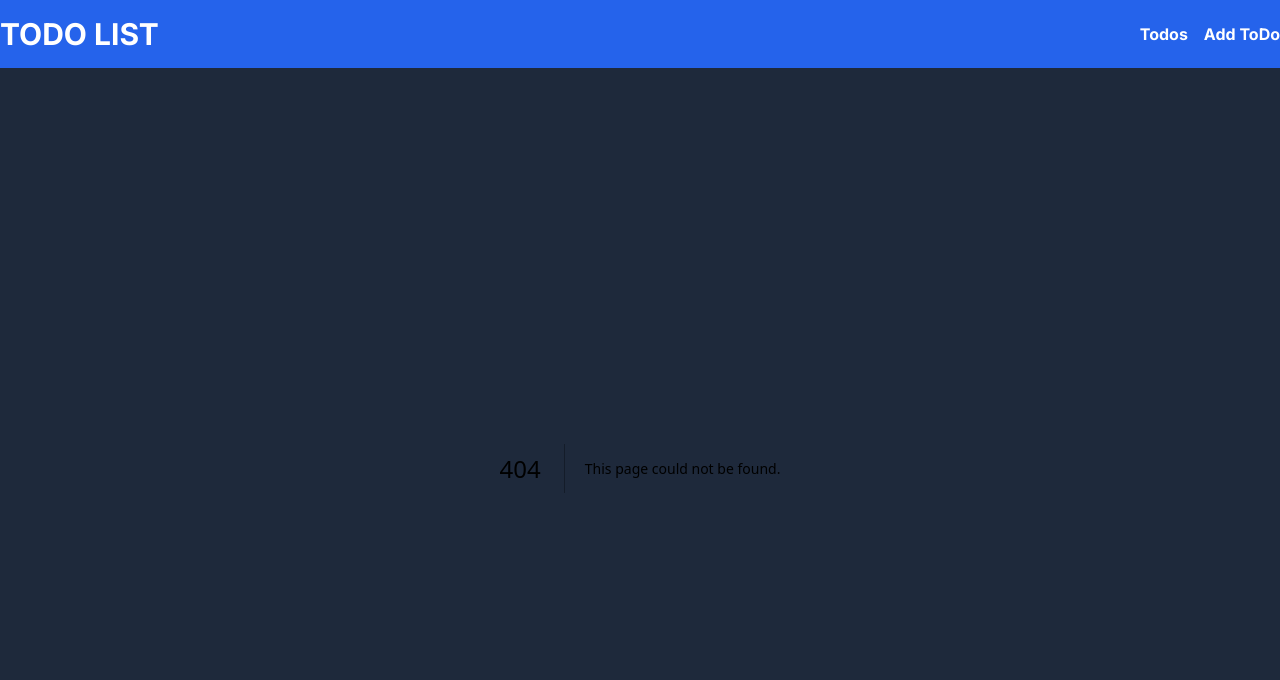
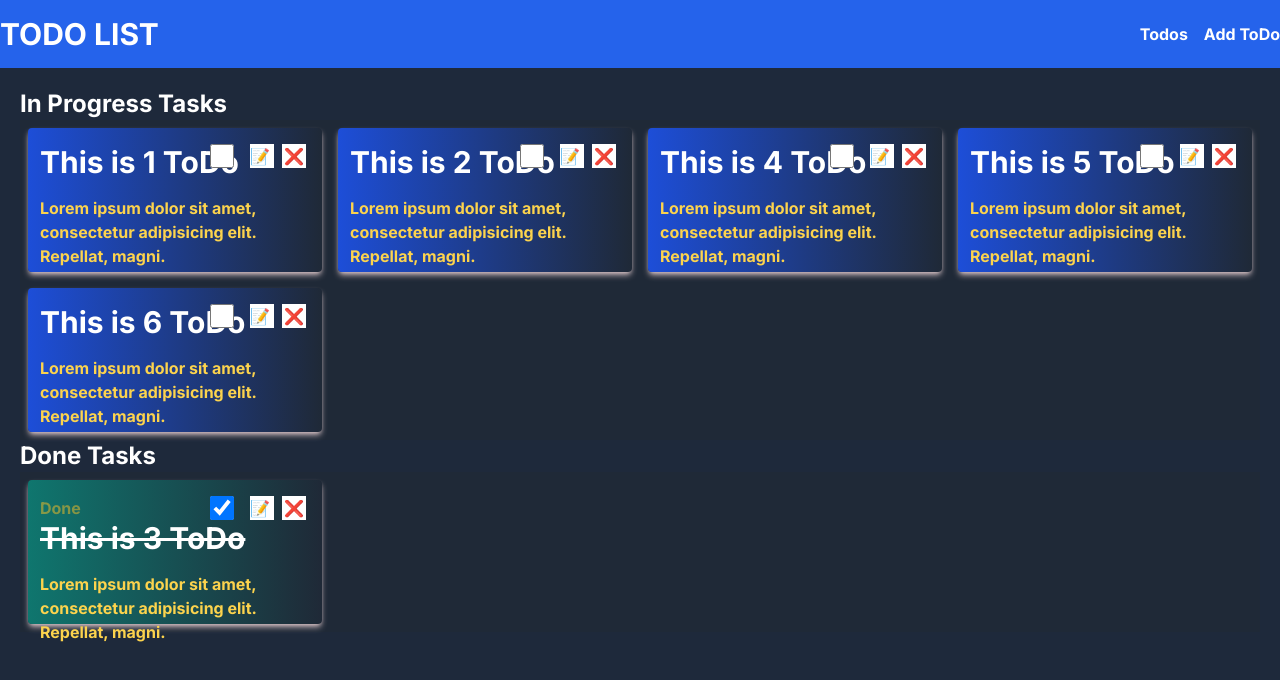
Before and after one commit to momotan039/ToDoList-Nextjs, a Next.js app: page /todos in a window 1280 px wide. Before the commit this address had no page. Shown: the top 680 px of the page. Built offline with nearby package versions, Linux system fonts and the light colour scheme.

Commit message:
recreate todos component

```diff
--- /dev/null
+++ b/app/todos/page.tsx
@@ -0,0 +1,15 @@
+'use client'
+import React, { useEffect } from 'react'
+import Todos from '@/components/Todos'
+import { useAppContext } from '@/context/appContext'
+
+function AllTodos() {
+   const appState=useAppContext()
+  return (
+    <div className="m-5">
+    <Todos todos={appState.todos}/>
+  </div>
+  )
+}
+
+export default AllTodos
```
